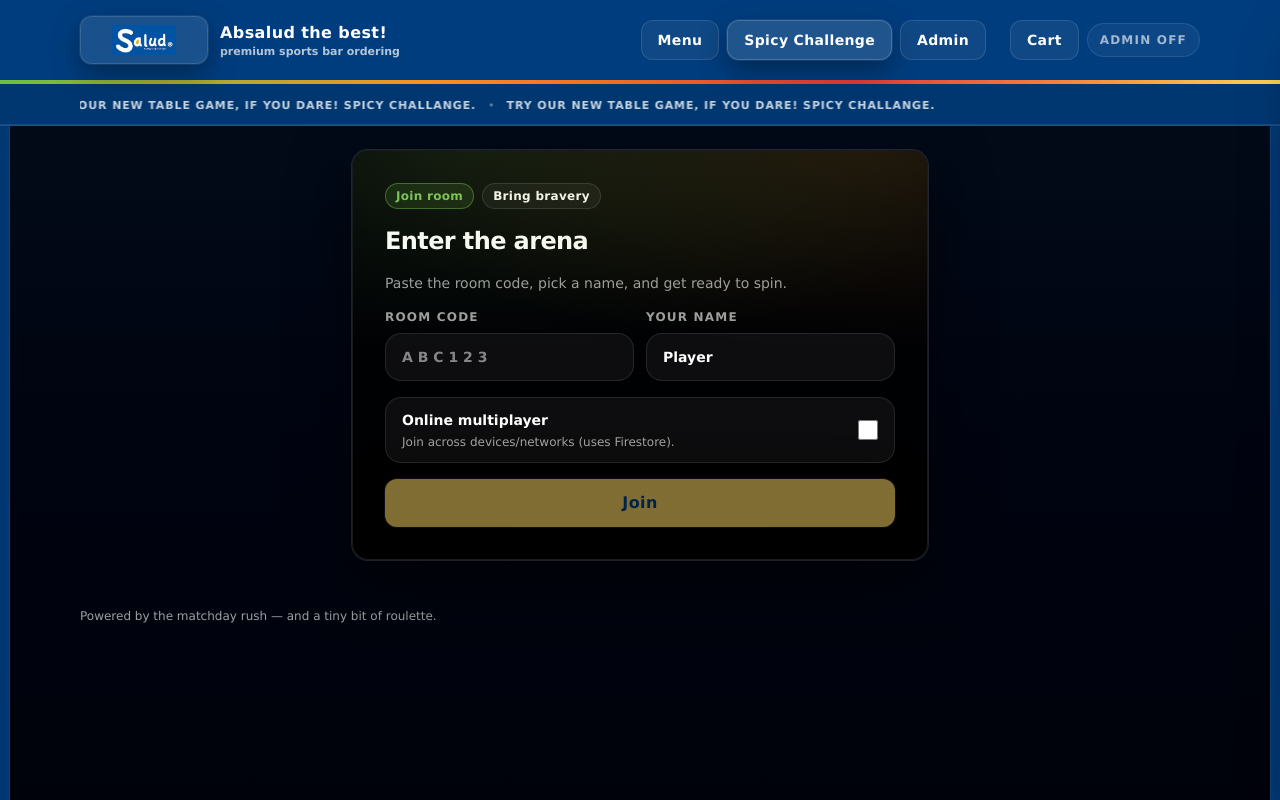
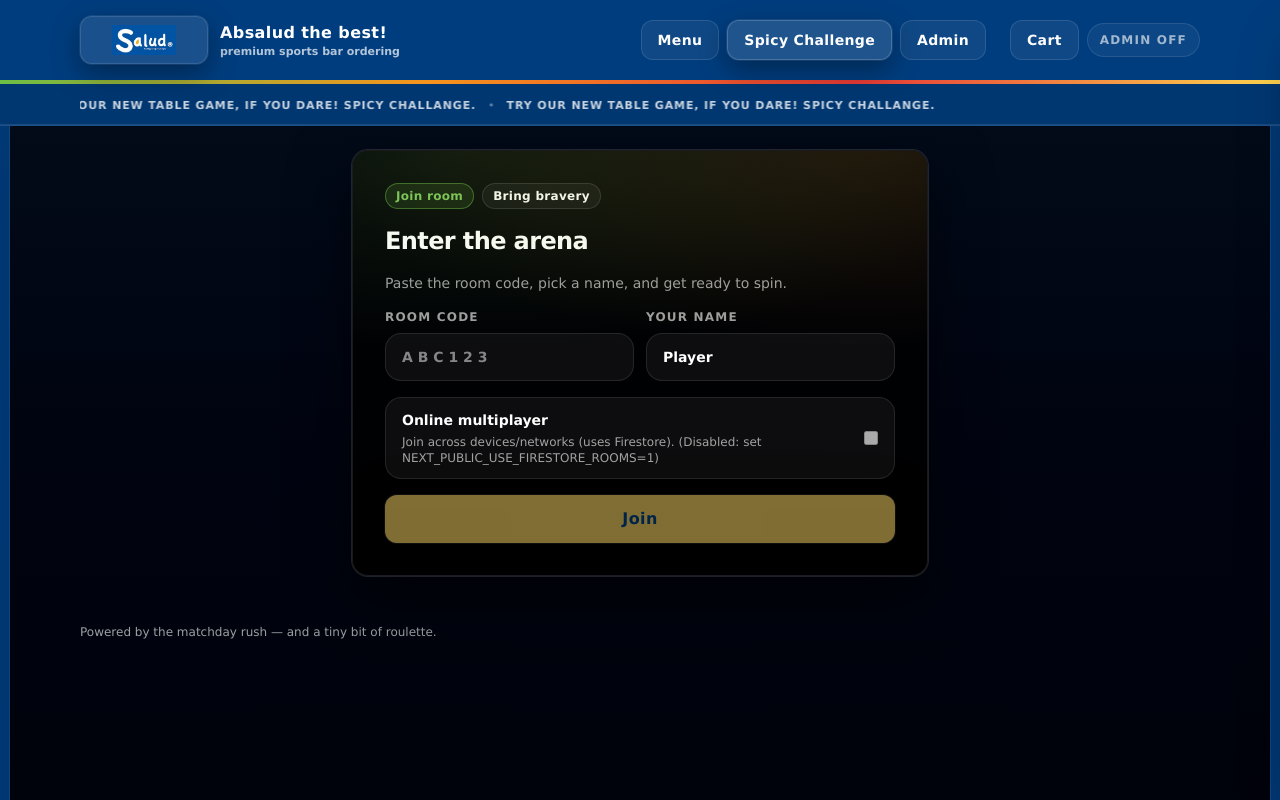
Before and after one commit to elinhill-dotcom/glitch-roulette, a Next.js app: page /game/join in a window 1280 px wide. Built offline with nearby package versions, Linux system fonts and the light colour scheme.

Commit message:
fix multiplayer settings

```diff
--- a/app/game/join/page.tsx
+++ b/app/game/join/page.tsx
@@ -5,12 +5,14 @@ import * as React from "react";
 import { Badge } from "../../components/ui/Badge";
 import { Button } from "../../components/ui/Button";
 import { NeonCard } from "../../components/ui/NeonCard";
+import { ONLINE_MULTIPLAYER_AVAILABLE, onlineMultiplayerDisabledReason } from "../../lib/multiplayerEnv";
 
 export default function JoinRoomPage() {
   const router = useRouter();
   const [code, setCode] = React.useState("");
   const [name, setName] = React.useState("Player");
   const [online, setOnline] = React.useState(false);
+  const disabledReason = onlineMultiplayerDisabledReason();
 
   const cleanCode = code.toUpperCase().replace(/[^A-Z0-9]/g, "").slice(0, 6);
 
@@ -61,12 +63,14 @@ export default function JoinRoomPage() {
               <div className="text-sm font-black">Online multiplayer</div>
               <div className="mt-1 text-xs text-[var(--muted)]">
                 Join across devices/networks (uses Firestore).
+                {disabledReason ? ` (${disabledReason})` : ""}
               </div>
             </div>
             <input
               type="checkbox"
               checked={online}
               onChange={(e) => setOnline(e.target.checked)}
+              disabled={!ONLINE_MULTIPLAYER_AVAILABLE}
               className="h-5 w-5 accent-[var(--green)]"
               aria-label="Enable online multiplayer"
             />
--- /dev/null
+++ b/app/lib/multiplayerEnv.ts
@@ -0,0 +1,17 @@
+export const ONLINE_MULTIPLAYER_AVAILABLE =
+  process.env.NEXT_PUBLIC_USE_FIRESTORE_ROOMS === "1" &&
+  Boolean(process.env.NEXT_PUBLIC_FIREBASE_PROJECT_ID) &&
+  Boolean(process.env.NEXT_PUBLIC_FIREBASE_API_KEY);
+
+export function onlineMultiplayerDisabledReason(): string | null {
+  if (process.env.NEXT_PUBLIC_USE_FIRESTORE_ROOMS !== "1") {
+    return "Disabled: set NEXT_PUBLIC_USE_FIRESTORE_ROOMS=1";
+  }
+  if (!process.env.NEXT_PUBLIC_FIREBASE_PROJECT_ID) {
+    return "Missing NEXT_PUBLIC_FIREBASE_PROJECT_ID";
+  }
+  if (!process.env.NEXT_PUBLIC_FIREBASE_API_KEY) {
+    return "Missing NEXT_PUBLIC_FIREBASE_API_KEY";
+  }
+  return null;
+}
--- a/app/state/room.ts
+++ b/app/state/room.ts
@@ -25,6 +25,7 @@ import type {
 import { randomGlitchyBites } from "../lib/game";
 import { safeId } from "../lib/utils";
 import { getDb } from "../lib/firebase";
+import { ONLINE_MULTIPLAYER_AVAILABLE } from "../lib/multiplayerEnv";
 import {
   recordSpicySessionEnd,
   recordSpicySessionStart,
@@ -584,16 +585,14 @@ function useRoomFirestore(roomCode: string, name: string, isHostHint?: boolean):
   };
 }
 
-// Firestore rooms are opt-in: local multiplayer (BroadcastChannel) is the default dev experience.
-// This avoids "can't connect" screens when Firebase credentials, rules, or network access aren't available.
-const FIRESTORE_ENABLED_BY_ENV =
-  process.env.NEXT_PUBLIC_USE_FIRESTORE_ROOMS === "1" &&
-  Boolean(process.env.NEXT_PUBLIC_FIREBASE_PROJECT_ID) &&
-  Boolean(process.env.NEXT_PUBLIC_FIREBASE_API_KEY);
-
 export function useRoom(roomCode: string, name: string, options?: UseRoomOptions): RoomState {
-  const mode = options?.mode ?? (FIRESTORE_ENABLED_BY_ENV ? "online" : "local");
+  const mode = options?.mode ?? (ONLINE_MULTIPLAYER_AVAILABLE ? "online" : "local");
   const isHostHint = options?.isHostHint;
+  // Never crash the room page when online is requested but not configured.
+  // In that case we silently fall back to local mode.
+  if (mode === "online" && !ONLINE_MULTIPLAYER_AVAILABLE) {
+    return useRoomLocal(roomCode, name, isHostHint);
+  }
   return mode === "online" ? useRoomFirestore(roomCode, name, isHostHint) : useRoomLocal(roomCode, name, isHostHint);
 }
 
```
Also changed, not shown: app/game/create/page.tsx (line endings or trailing spaces).
